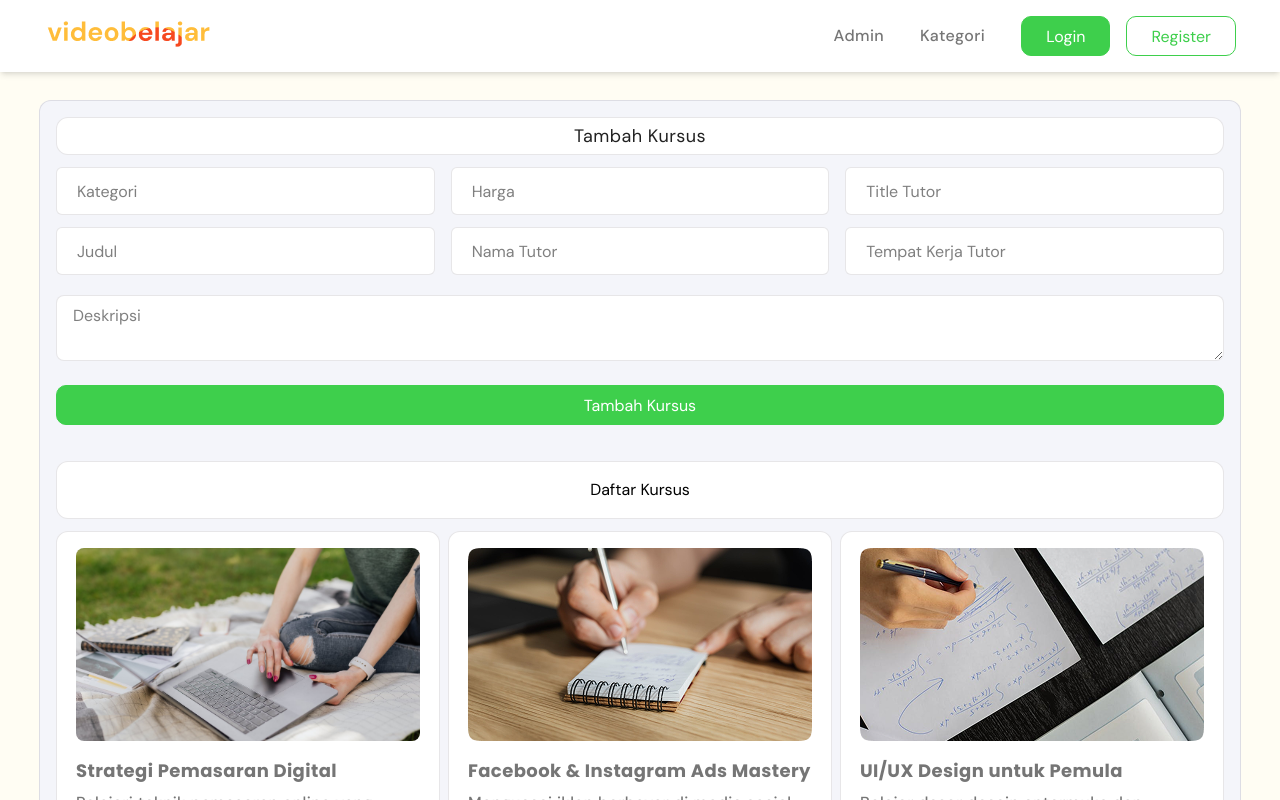
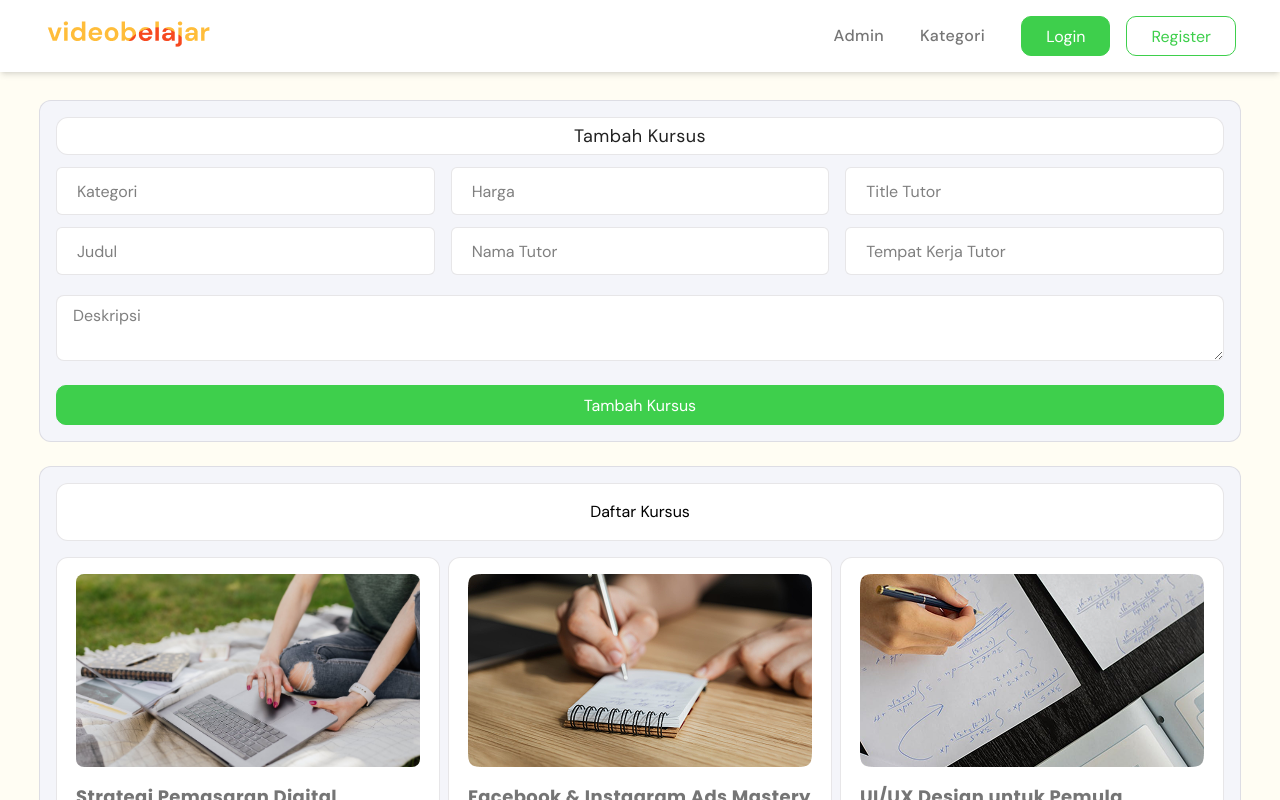
Before and after one commit to andhikaanggara/videobelajar-react, a React (Vite) app: page /admin in a window 1280 px wide. Shown: the top 800 px of the page. Built offline with nearby package versions, Linux system fonts and the light colour scheme.

Commit message:
add local storage

```diff
--- a/src/App.jsx
+++ b/src/App.jsx
@@ -1,11 +1,11 @@
-import { useState } from "react";
+import { use, useEffect, useState } from "react";
 import { BrowserRouter as Router, Routes, Route, Form } from "react-router-dom";
 import Home from "./pages/Home";
 import Login from "./pages/Login";
 import Register from "./pages/Register";
 import SemuaProduk from "./pages/SemuaProduk";
 import DetailProduk from "./pages/DetailProduk";
-import Admin from "./pages/Admin"
+import Admin from "./pages/Admin";
 
 // assets - card
 import Card1 from "./assets/images/card1.jpg";
@@ -32,7 +32,7 @@ export default function App() {
   const [isLoggedIn, setIsLoggedIn] = useState(false);
 
   // data course
-  const [courses,setCourses] = useState([
+  const defaultCourse = [
     {
       id: 1,
       category: "Pemasaran",
@@ -171,10 +171,16 @@ export default function App() {
       rating: "3.5",
       ratingCount: 86,
     },
-  ]);
+  ];
 
-  console.log("status login:", isLoggedIn);
-  console.log("users:", users);
+  const [courses, setCourses] = useState(() => {
+    const saved = localStorage.getItem("courses");
+    return saved ? JSON.parse(saved) : defaultCourse;
+  });
+
+  useEffect(() => {
+    localStorage.setItem("courses", JSON.stringify(courses));
+  }, [courses]);
 
   return (
     <Router>
@@ -225,10 +231,7 @@ export default function App() {
         />
         <Route
           path="/admin"
-          element={
-            <Admin courses={courses} setCourses={setCourses}
-            />
-          }
+          element={<Admin courses={courses} setCourses={setCourses} />}
         />
       </Routes>
     </Router>
--- a/src/pages/Admin.jsx
+++ b/src/pages/Admin.jsx
@@ -183,9 +183,11 @@ export default function Admin({ courses, setCourses }) {
               {editId ? "Update Kursus" : "Tambah Kursus"}
             </Button>
           </form>
+          </div>
 
+          <div className="rounded-xl bg-other-basebg border-other-border border p-4 flex flex-col gap-4 mt-6">
           {/* data kursusd */}
-          <h2 className="text-center border border-other-border rounded-xl py-4 mt-6 bg-white">
+          <h2 className="text-center border border-other-border rounded-xl py-4 bg-white">
             Daftar Kursus
           </h2>
           <div className="flex gap-2 w-full flex-wrap">
```
